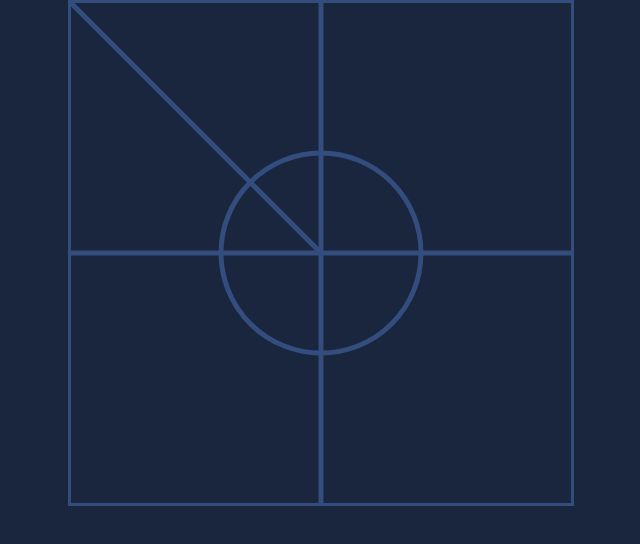
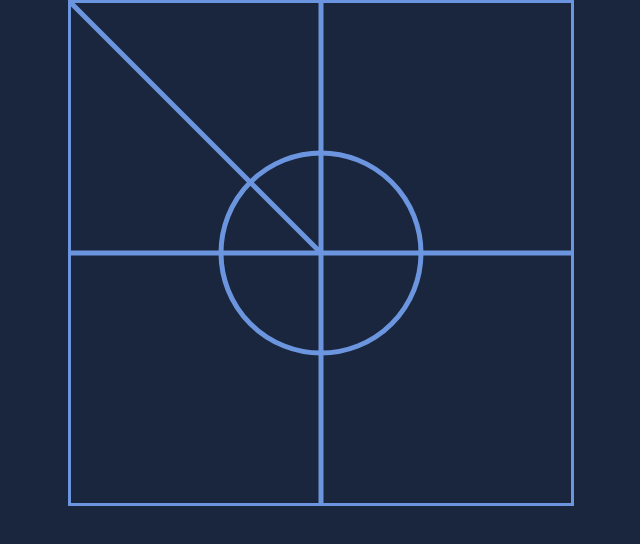
Before and after one commit to EmanuelLeco/trigonometry-cheatsheet, a Vue app: page / in a window 1280 px wide. Shown: the top 544 px of the page, without its empty margins (319-959 px from the left). Built offline with nearby package versions, Linux system fonts and the light colour scheme.

Commit message:
little theme improvement

```diff
--- a/src/App.vue
+++ b/src/App.vue
@@ -17,7 +17,7 @@
 		--tg: #c33c79;
 		--cotg: #bcc33c;
 
-		--fg: #324d7e;
+		--fg: #6c95e0;
 		--bg: #1a263d;
 	}
 
```
